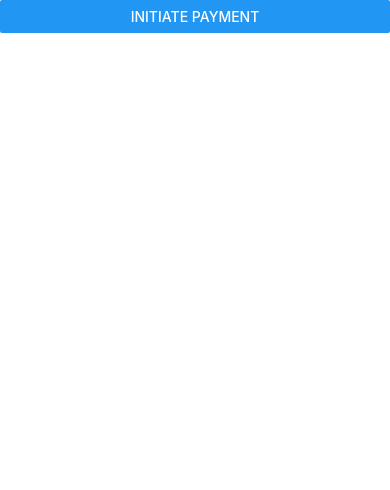
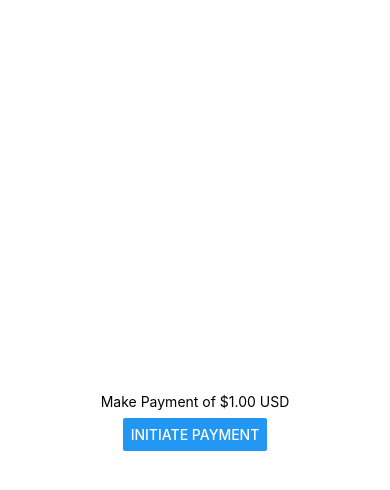
Before and after one commit to murrple-1/react-native-adyen, a React Native app in the folder example/: screen / in a window 390 px wide. Shown: the top 490 px of the page. Built offline with nearby package versions, Linux system fonts and the light colour scheme; no server answers.

Commit message:
improving the example app layout

```diff
--- a/example/src/App.tsx
+++ b/example/src/App.tsx
@@ -1,6 +1,13 @@
 import React, { useCallback, useState } from 'react';
 
-import { Button, Alert, SafeAreaView } from 'react-native';
+import {
+  Button,
+  Alert,
+  SafeAreaView,
+  StyleSheet,
+  View,
+  Text,
+} from 'react-native';
 
 import {
   _getPaymentMethods,
@@ -8,6 +15,22 @@ import {
 } from '@murrple_1/react-native-adyen';
 
 import { environment } from './environment';
+
+const styles = StyleSheet.create({
+  container: {
+    width: '100%',
+    height: '100%',
+    display: 'flex',
+    flexDirection: 'column',
+    alignItems: 'center',
+  },
+  text: {
+    marginBottom: 8,
+  },
+  separator: {
+    flex: 1,
+  },
+});
 
 const App = () => {
   const [isLoading, setIsLoading] = useState(false);
@@ -19,8 +42,11 @@ const App = () => {
       adyenCheckoutHost: environment.adyenCheckoutHost,
       apiKey: environment.apiKey,
       merchantAccount: environment.merchantAccount,
-      countryCode: environment.countryCode,
-      amount: environment.amount,
+      countryCode: 'US',
+      amount: {
+        currency: 'USD',
+        value: 100,
+      },
       shopperReference: environment.shopperReference,
     })
       .then(async paymentMethodsJsonStr => {
@@ -41,10 +67,30 @@ const App = () => {
             },
             clientKey: environment.clientKey,
             environment: 'test',
-            countryCode: environment.countryCode,
-            amount: environment.amount,
+            countryCode: 'US',
+            amount: {
+              currency: 'USD',
+              value: 100,
+            },
+            locale: 'en',
             cardOptions: {
               shopperReference: environment.shopperReference,
+            },
+            googlePayOptions: {},
+            applePayOptions: {
+              summaryItems: [
+                {
+                  label: 'Gumball x2',
+                  amount: 0.5,
+                  type: 'final',
+                },
+                {
+                  label: 'Mars Bar x1',
+                  amount: 0.5,
+                  type: 'final',
+                },
+              ],
+              merchantIdentifier: "Gary's Corner Store",
             },
           });
           Alert.alert('Response', JSON.stringify(checkoutResponse));
@@ -58,14 +104,17 @@ const App = () => {
   }, []);
 
   return (
-    <SafeAreaView>
+    <SafeAreaView style={styles.container}>
+      <View style={styles.separator} />
+      <Text style={styles.text}>Make Payment of $1.00 USD</Text>
       <Button
         title="Initiate Payment"
         disabled={isLoading}
         onPress={onStartPaymentPress}
       >
-        Initial Payment
+        Initiate Payment
       </Button>
+      <View style={styles.separator} />
     </SafeAreaView>
   );
 };
--- a/example/src/environment.template.ts
+++ b/example/src/environment.template.ts
@@ -4,11 +4,6 @@ export const environment: IEnvironment = {
   adyenCheckoutHost: '<ADYEN_CHECKOUT_HOST>', // like 'https://checkout-test.adyen.com'
   clientKey: '<CLIENT_KEY>',
   merchantAccount: '<MERCHANT_ACCOUNT>',
-  countryCode: 'US',
-  amount: {
-    currency: 'USD',
-    value: 100,
-  },
   shopperReference: undefined,
 
   apiKey: '<API_KEY>',
--- a/example/src/ienvironment.ts
+++ b/example/src/ienvironment.ts
@@ -1,11 +1,9 @@
-import { Amount, CountryCode } from '@murrple_1/react-native-adyen';
+import { CountryCode } from '@murrple_1/react-native-adyen';
 
 export interface IEnvironment {
   adyenCheckoutHost: string;
   clientKey: string;
   merchantAccount: string;
-  countryCode: CountryCode;
-  amount: Amount;
   shopperReference: string | undefined;
 
   apiKey: string;
```
Also changed, not shown: 1 other file (tests, documents, lock files or other folders).
